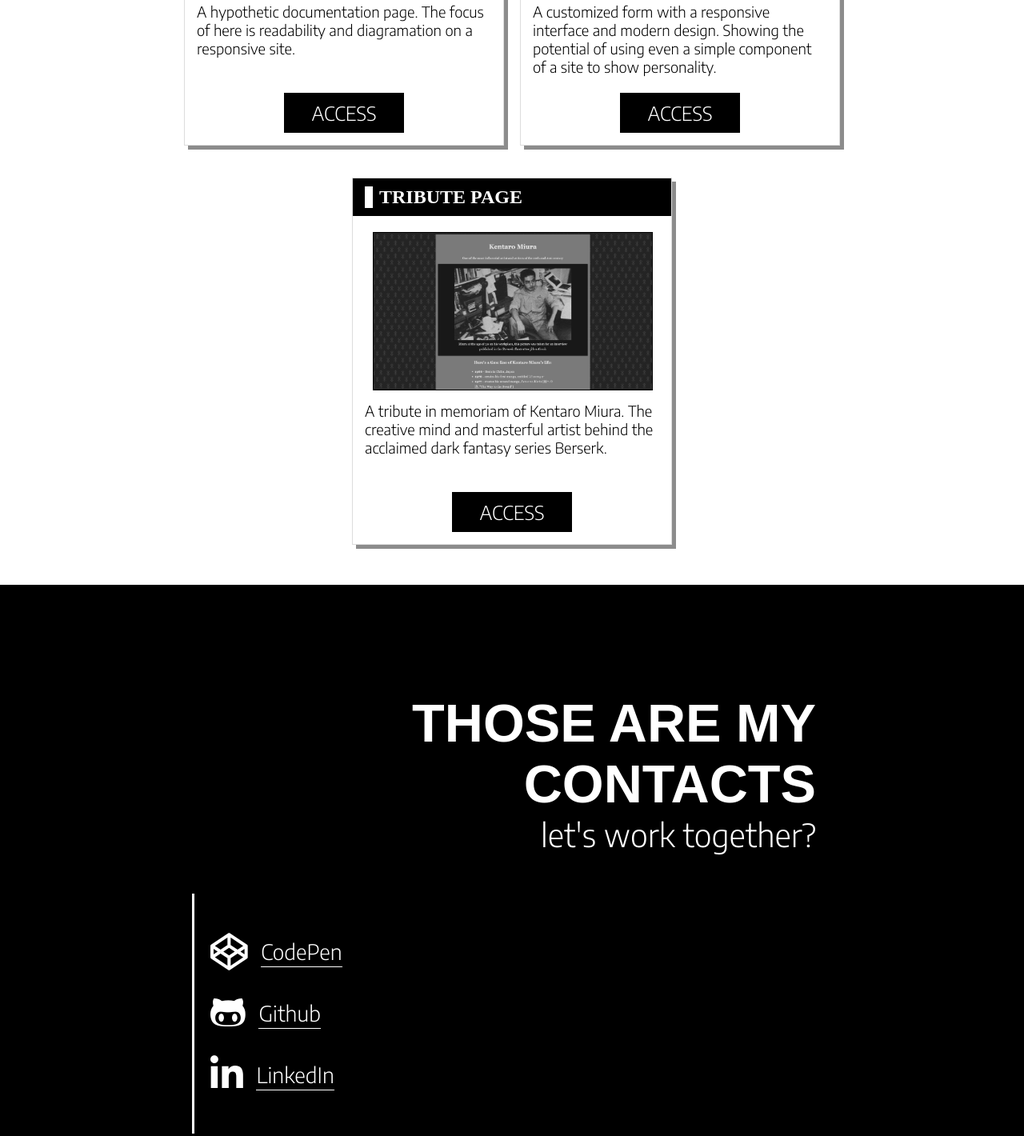
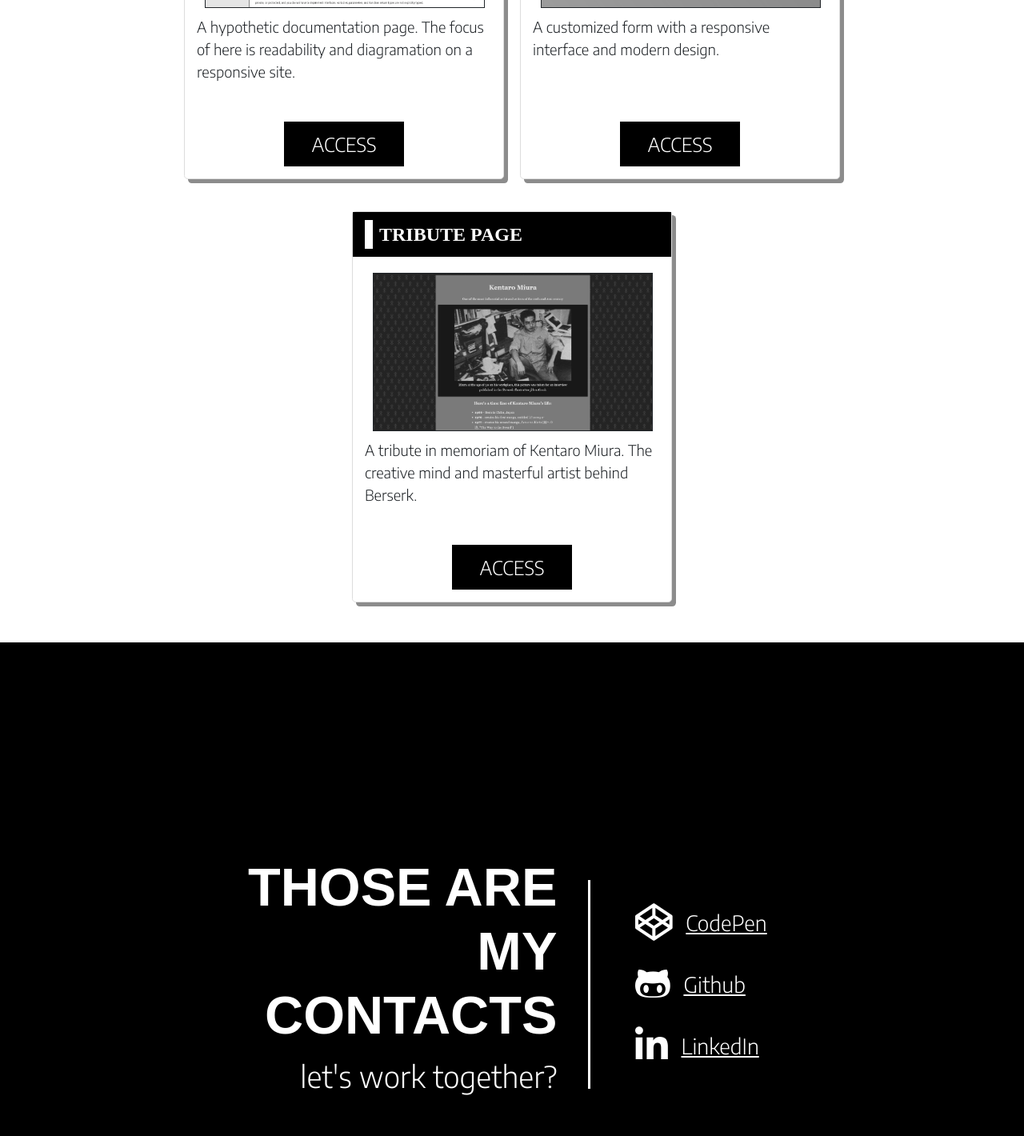
Before and after one commit to leon-siqueira/My-portfolio, a plain HTML site: page index.html in a window 1280 px wide. Shown: the part 1247-2667 px from the top of the page at 80% size. Drawn offline with nearby package versions, Linux system fonts and the light colour scheme; a web font is replaced by a local one.

Commit message:
bootstrap added footer componentized

```diff
--- a/components/card.css
+++ b/components/card.css
@@ -55,6 +55,11 @@
   color: white;
   font-size: 18pt;
   text-align: center;
+  text-decoration: none;
+}
+
+.button:hover{
+  color: white;
 }
 
 .screenshot{
--- a/components/footer.css
+++ b/components/footer.css
@@ -0,0 +1,58 @@
+#contacts-container{
+  border-left: solid white;
+  margin: 20px;
+}
+
+.contact{
+  display: flex;
+  align-items: center;
+  margin: 30px 0;
+}
+
+.contact-icon{
+  font-size: 35pt;
+  margin-right: 5pt;
+  color: white;
+}
+
+.contact-link{
+  color: white;
+  padding-bottom: 2px;
+  /* border-bottom: white solid 1px; */
+  font-size: 20pt;
+  margin-left: 10px;
+
+}
+
+#contact{
+  height: 100vh;
+  background-color: rgb(0, 0, 0);
+  display: flex;
+  flex-wrap: wrap;
+  padding: 100px 0 100px 0;
+  padding: 0 15px;
+}
+
+#contacts-text{
+  justify-content: flex-end;
+  text-align: end;
+  min-width: 380px;
+  padding: 0px;
+}
+
+#contact > div{
+  margin: auto;
+  width: 800px;
+  padding: 20px;
+}
+
+#contact > div >p{
+  color: white;
+  font-size: 30pt;
+}
+
+@media screen and (orientation:portrait) {
+  #contact{
+    height: 100%;
+  }
+}
--- a/components/navbar.css
+++ b/components/navbar.css
@@ -9,7 +9,7 @@ nav{
   box-shadow: rgba(0, 0, 0, 0.2) 0px 5px 5px;
 }
 
-nav > ul{
+/* nav > ul{
   align-items: center;
   display: flex;
   justify-content: space-between;
@@ -17,4 +17,4 @@ nav > ul{
   margin: auto;
   max-width: 900px;
   padding: 0 20px 0 20px;
-}
+} */
--- a/index.html
+++ b/index.html
@@ -4,23 +4,16 @@
   <meta charset="UTF-8">
   <meta http-equiv="X-UA-Compatible" content="IE=edge">
   <meta name="viewport" content="width=device-width, initial-scale=1.0">
+  <link href="https://cdn.jsdelivr.net/npm/bootstrap@5.1.3/dist/css/bootstrap.min.css" rel="stylesheet" integrity="sha384-1BmE4kWBq78iYhFldvKuhfTAU6auU8tT94WrHftjDbrCEXSU1oBoqyl2QvZ6jIW3" crossorigin="anonymous">
   <link rel="stylesheet" href="style.css">
   <script src="https://kit.fontawesome.com/4cf9bf5d09.js" crossorigin="anonymous"></script>
   <title>Leon Siqueira</title>
 </head>
 <body>
-  <nav>
-    <ul>
-      <li>
-        <a href="#about">ABOUT</a>
-      </li>
-      <li>
-        <a href="#projects">PROJECTS</a>
-      </li>
-      <li>
-        <a href="#contact">CONTACT</a>
-      </li>
-    </ul>
+  <nav class="navbar fixed-top justify-content-around align-content-center">
+        <a class="nav-link text-black fs-5" href="#about">ABOUT</a>
+        <a class="nav-link text-black fs-5" href="#projects">PROJECTS</a>
+        <a class="nav-link text-black fs-5" href="#contact">CONTACT</a>
   </nav>
   <section id="about">
     <div id="text">
@@ -35,15 +28,16 @@
       <img id="my-photo" src="images/port-photo.png" alt="">
     </div>
     <div id="call-to-action">
-      <a href="#projects" class="moving-link condensed">↓ Don't be shy, take a look at my projects ↓</a>
+      <a href="#projects" class="moving-link condensed"><p>Don't be shy, take a look at my projects</p><p>↓ ↓ ↓ ↓ ↓</p></a>
     </div>
   </section>
   <section id="projects">
     <div class="section-title">
       <h3 class="condensed">THOSE ARE MY PROJECTS</h3>
     </div>
-    <div id="card-container">
-      <div class="card">
+    <div class="container" id="card-container">
+      <div class="row justify-content-center">
+        <div class="col-12 col-lg-5 card">
           <header>
             <div>
               JS DOCUMENTATION
@@ -57,13 +51,12 @@
               and diagramation on a responsive site.
             </p>
           </div>
-        <a target="_blank" href="https://codepen.io/leon-siqueira/full/wvrwxPb">
-          <div class="button">
+          <a class="button" target="_blank" href="https://codepen.io/leon-siqueira/full/wvrwxPb">
             ACCESS
-          </div>
           </a>
         </div>
-      <div class="card">
+
+        <div class="col-12 col-lg-5 card">
           <header>
             <div>
               FEEDBACK FORM
@@ -74,36 +67,14 @@
           </div>
           <div>
             <p class="description">A customized form with a responsive interface and modern design.
-            Showing the potential of using even a simple component of a site to show personality.
             </p>
           </div>
-        <a target="_blank" href="https://codepen.io/leon-siqueira/full/JjyyOzB">
-        <div class="button">
+          <a class="button" target="_blank" href="https://codepen.io/leon-siqueira/full/JjyyOzB">
               ACCESS
-          </div>
           </a>
         </div>
 
-      <!-- <div class="card">
-        <header>
-          <div>
-            LANDING PAGE
-          </div>
-        </header>
-        <div>
-          <img class="screenshot" src="images/screenshot3.png" alt="">
-        </div>
-        <div>
-          <p class="description">Lorem ipsum dolor sit amet consectetur adipisicing elit. Asperiores, quod voluptatem modi dolores illum tempora rem excepturi eius ratione totam consequuntur neque quo accusamus ex inventore optio omnis minus maiores?</p>
-        </div>
-        <a target="_blank" href="https://codepen.io/leon-siqueira/full/wvqLwvE">
-          <div class="button">
-            ACCESS
-          </div>
-        </a>
-      </div> -->
-
-      <div class="card">
+        <div class="col-12 col-lg-5 card">
           <header>
             <div>
               TRIBUTE PAGE
@@ -113,26 +84,26 @@
             <img class="screenshot" src="images/screenshot4.png" alt="">
           </div>
           <div>
-          <p class="description">A tribute in memoriam of Kentaro Miura. The creative mind and masterful artist behind the acclaimed dark fantasy series Berserk.</p>
+            <p class="description">A tribute in memoriam of Kentaro Miura. The creative mind and masterful artist behind Berserk.</p>
           </div>
-        <a target="_blank" href="https://codepen.io/leon-siqueira/full/LYjxYmG">
-          <div class="button">
+          <a class="button" target="_blank" href="https://codepen.io/leon-siqueira/full/LYjxYmG">
             ACCESS
+          </a>
         </div>
-        </a>
       </div>
 
   </section>
-  <section id="contact">
-    <div id="contacts-text">
+  <section class="pt-5" id="contact">
+    <div class="row justify-content-center align-items-center">
+      <div class="col-md-7 pe-md-3" id="contacts-text">
         <h1 class="condensed">
           THOSE ARE MY CONTACTS
         </h1>
-      <p>
+        <p class="text-white fs-2">
           let's work together?
         </p>
       </div>
-    <div  id="contacts-container">
+      <div class="col-md-4 ps-5" id="contacts-container">
         <div class="contact">
           <div>
             <a href="https://codepen.io/leon-siqueira" target="_blank">
@@ -165,6 +136,7 @@
         </div>
 
       </div>
+    </div>
   </section>
 </body>
 </html>
--- a/style.css
+++ b/style.css
@@ -4,6 +4,7 @@
 @import url('components/navbar.css');
 @import url('components/banner.css');
 @import url('components/card.css');
+@import url('components/footer.css');
 
 *,
 *:after,
@@ -18,6 +19,7 @@
   font-family: 'Encode Sans', Arial, Helvetica, sans-serif;
   font-size: 14pt;
   font-weight: 300;
+  text-decoration: none;
 }
 
 .condensed{
@@ -51,58 +53,6 @@ h3{
   text-shadow: white -4px 0px;
 }
 
-#contacts-container{
-  border-left: solid white;
-  margin: 20px;
-}
-
-.contact{
-  display: flex;
-  align-items: center;
-  margin: 30px 0 30px 0;
-}
-
-.contact-icon{
-  font-size: 35pt;
-  margin-right: 5pt;
-  color: white;
-}
-
-.contact-link{
-  color: white;
-  padding-bottom: 2px;
-  border-bottom: white solid 1px;
-  font-size: 20pt;
-  margin-left: 10px;
-
-}
-
-#contact{
-  height: 100vh;
-  background-color: rgb(0, 0, 0);
-  display: flex;
-  flex-wrap: wrap;
-  padding: 100px 0 100px 0;
-}
-
-#contacts-text{
-  justify-content: flex-end;
-  text-align: end;
-  min-width: 400px;
-}
-
-#contact > div{
-  margin: auto;
-  width: 800px;
-  padding: 20px;
-}
-
-#contact > div >p{
-  color: white;
-  font-size: 30pt;
-}
-
-
 #projects{
   padding: 20px;
   padding-top: 100px;
@@ -115,12 +65,7 @@ h3{
   width: 100%;
 }
 
-/* @media screen and (orientation:portrait) {
-  #projects{
-    background-image: url(images/bg2.jpg);
-    background-size: cover;
-  }
-} */
+
 
 @media screen and (max-width:400px) {
   #contacts-text{
@@ -137,8 +82,6 @@ h3{
     padding: 50px 0 50px 0;
   }
 
-
-
   li>a{
     color: black;
     flex-wrap: wrap;
```
Lines whose indentation alone changed are shown as unchanged.
